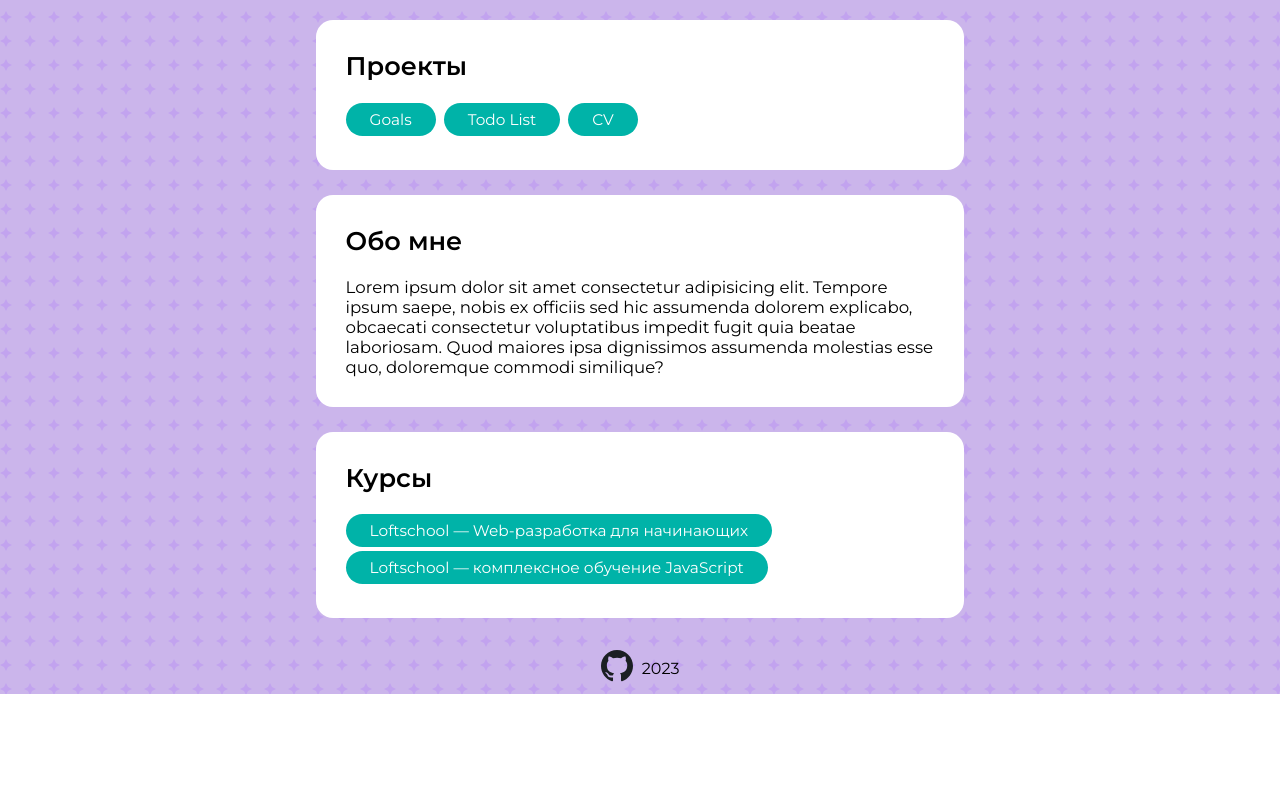
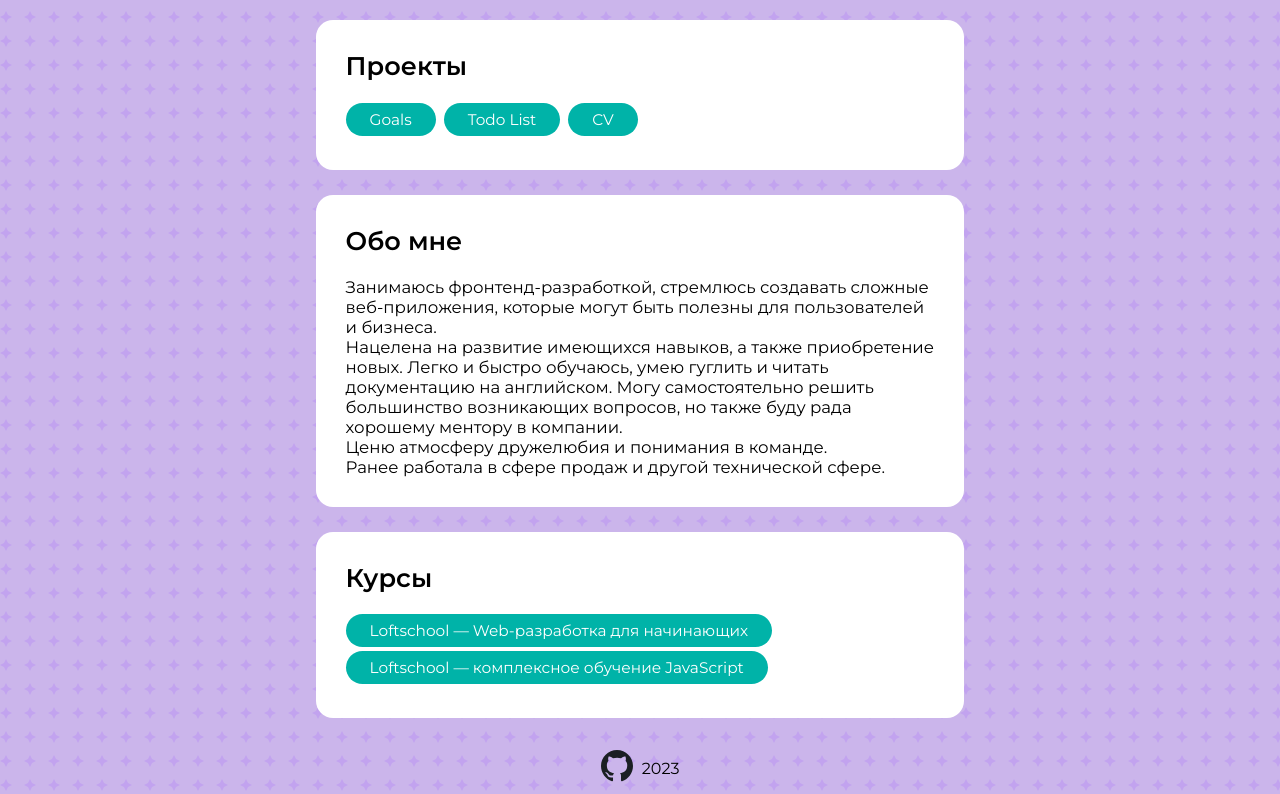
Before and after one commit to Ave-Mari/Mari-CV, a React app: page / in a window 1280 px wide. Shown: the part 777-1571 px from the top of the page. Before the commit the page ends 1471 px from the top, so only its background shows below. Built offline with nearby package versions, Linux system fonts and the light colour scheme; the HTML template or start-up script is replaced by a standard one.

Commit message:
add summary

```diff
--- a/src/App.tsx
+++ b/src/App.tsx
@@ -41,7 +41,12 @@ const App = () => {
       <Section
       title="Обо мне"
       >
-       <p>Lorem ipsum dolor sit amet consectetur adipisicing elit. Tempore ipsum saepe, nobis ex officiis sed hic assumenda dolorem explicabo, obcaecati consectetur voluptatibus impedit fugit quia beatae laboriosam. Quod maiores ipsa dignissimos assumenda molestias esse quo, doloremque commodi similique?</p>
+       <p>
+        Занимаюсь фронтенд-разработкой, стремлюсь создавать сложные веб-приложения, которые могут быть полезны для пользователей и бизнеса. </p>
+        <p> Нацелена на развитие имеющихся навыков, а также приобретение новых. Легко и быстро обучаюсь, умею гуглить и читать документацию на английском.
+      Могу самостоятельно решить большинство возникающих вопросов, но также буду рада хорошему ментору в компании. </p>
+        <p>Ценю атмосферу дружелюбия и понимания в команде.</p>
+        <p>Ранее работала в сфере продаж и другой технической сфере.</p>
 
       </Section>
       <Section
```
